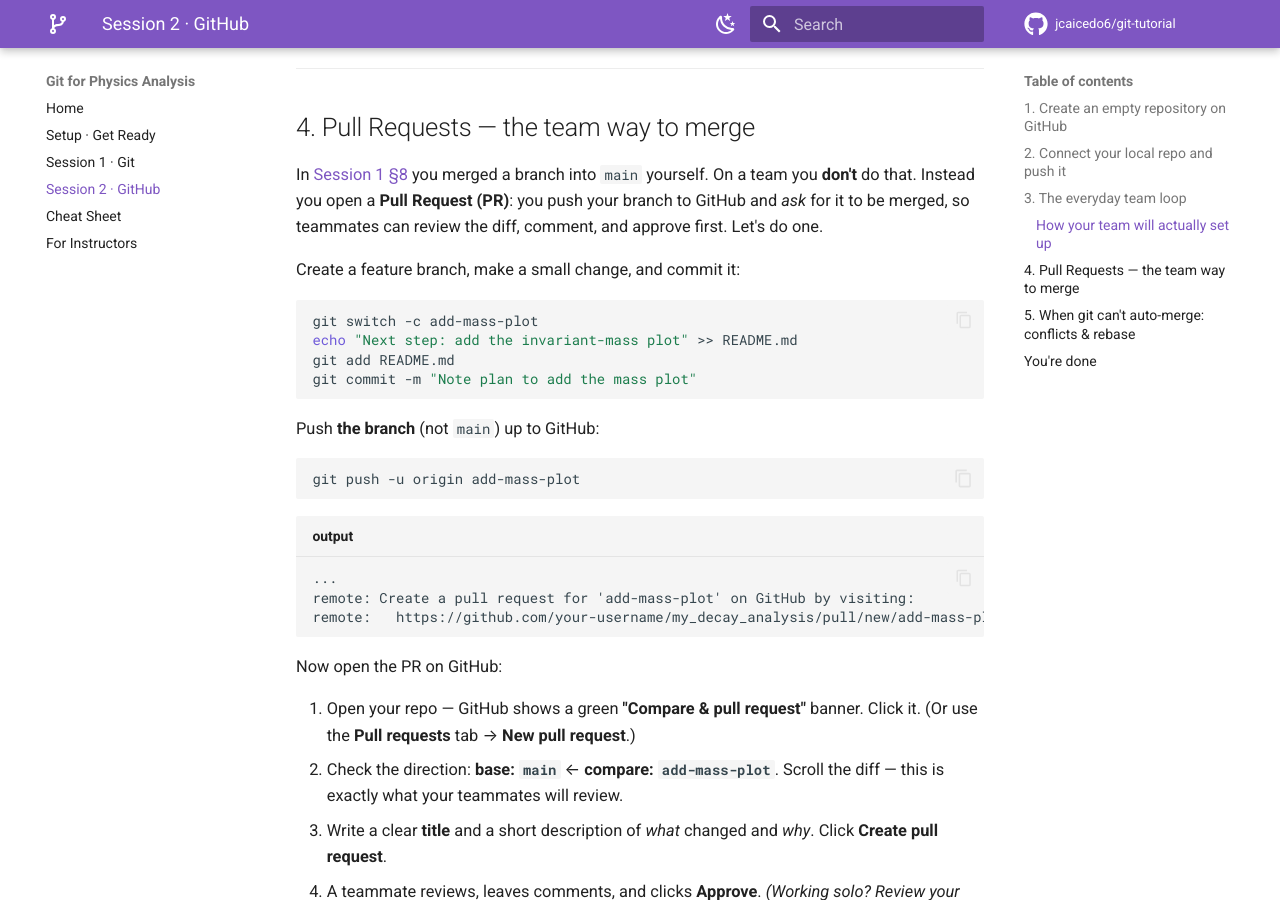
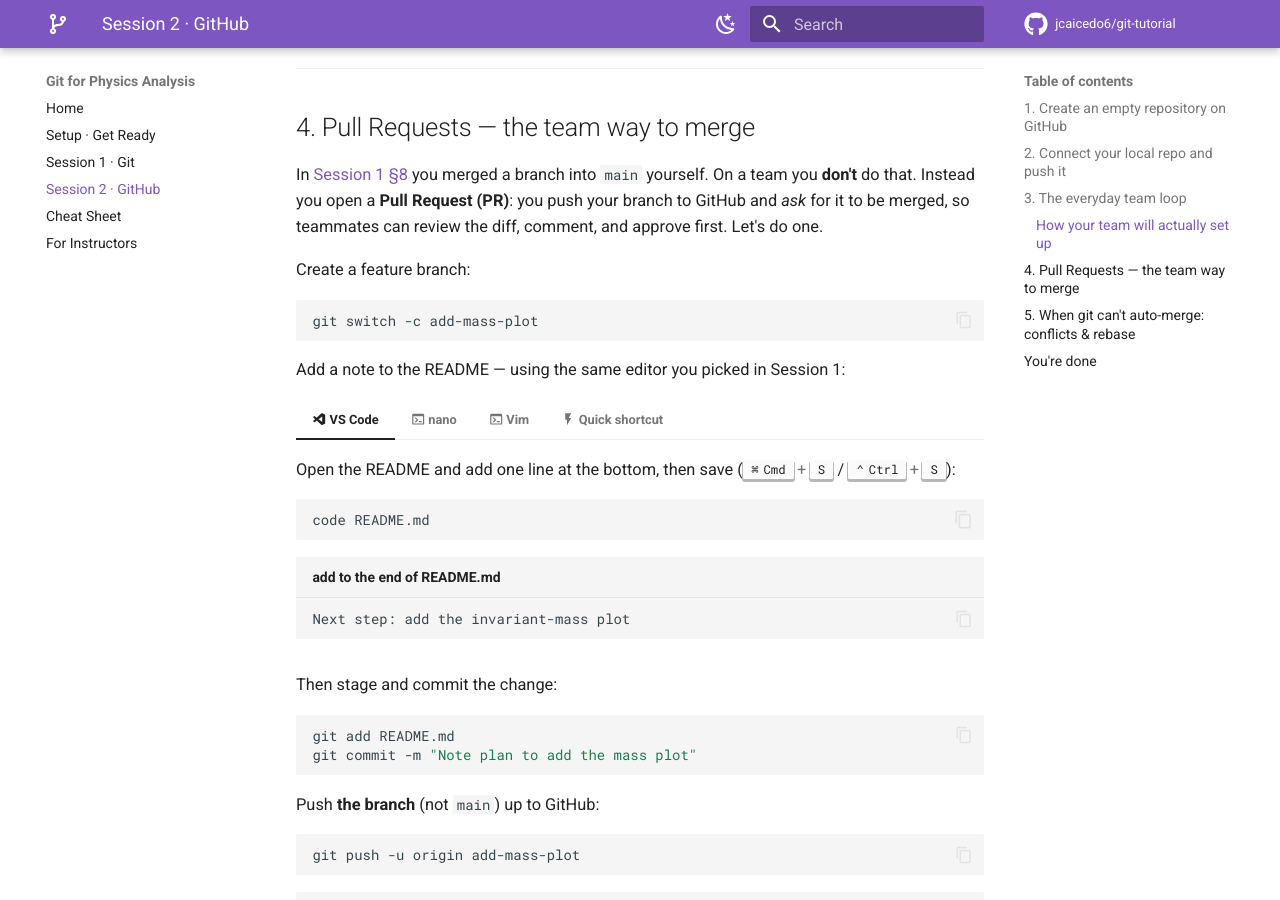
Before and after one commit to jcaicedo6/git-tutorial, an MkDocs documentation site: the page built from docs/session2-github.md, in a window 1280 px wide and 900 px high, scrolled down 3040 px. Built offline with MkDocs 1.6.1 and Material for MkDocs 9.7.7, drawn with Linux system fonts in a browser that asks for light colours; emoji names are drawn with the system emoji font; comment, search, counter and statistics services are not loaded.

Commit message:
Add editor tabs to the PR step in Session 2

````diff
--- a/docs/session2-github.md
+++ b/docs/session2-github.md
@@ -187,11 +187,59 @@ In [Session 1 §8](session1-git.md#8-merge-your-work-back-into-main) you merged
 you push your branch to GitHub and *ask* for it to be merged, so teammates can review the
 diff, comment, and approve first. Let's do one.
 
-Create a feature branch, make a small change, and commit it:
+Create a feature branch:
 
 ```bash
 git switch -c add-mass-plot
-echo "Next step: add the invariant-mass plot" >> README.md
+```
+
+Add a note to the README — using the same editor you picked in Session 1:
+
+=== ":material-microsoft-visual-studio-code: VS Code"
+
+    Open the README and add one line at the bottom, then save (++cmd+s++ / ++ctrl+s++):
+
+    ```bash
+    code README.md
+    ```
+
+    ```title="add to the end of README.md"
+    Next step: add the invariant-mass plot
+    ```
+
+=== ":material-console: nano"
+
+    ```bash
+    nano README.md
+    ```
+
+    Add the line at the bottom, then ++ctrl+o++ ++enter++ ++ctrl+x++ to save and exit:
+
+    ```title="add to the end of README.md"
+    Next step: add the invariant-mass plot
+    ```
+
+=== ":material-console: Vim"
+
+    ```bash
+    vim README.md
+    ```
+
+    Press ++i++, add the line at the bottom, then ++esc++ `:wq` ++enter++ to save and quit:
+
+    ```title="add to the end of README.md"
+    Next step: add the invariant-mass plot
+    ```
+
+=== ":material-flash: Quick shortcut"
+
+    ```bash
+    echo "Next step: add the invariant-mass plot" >> README.md
+    ```
+
+Then stage and commit the change:
+
+```bash
 git add README.md
 git commit -m "Note plan to add the mass plot"
 ```
````
